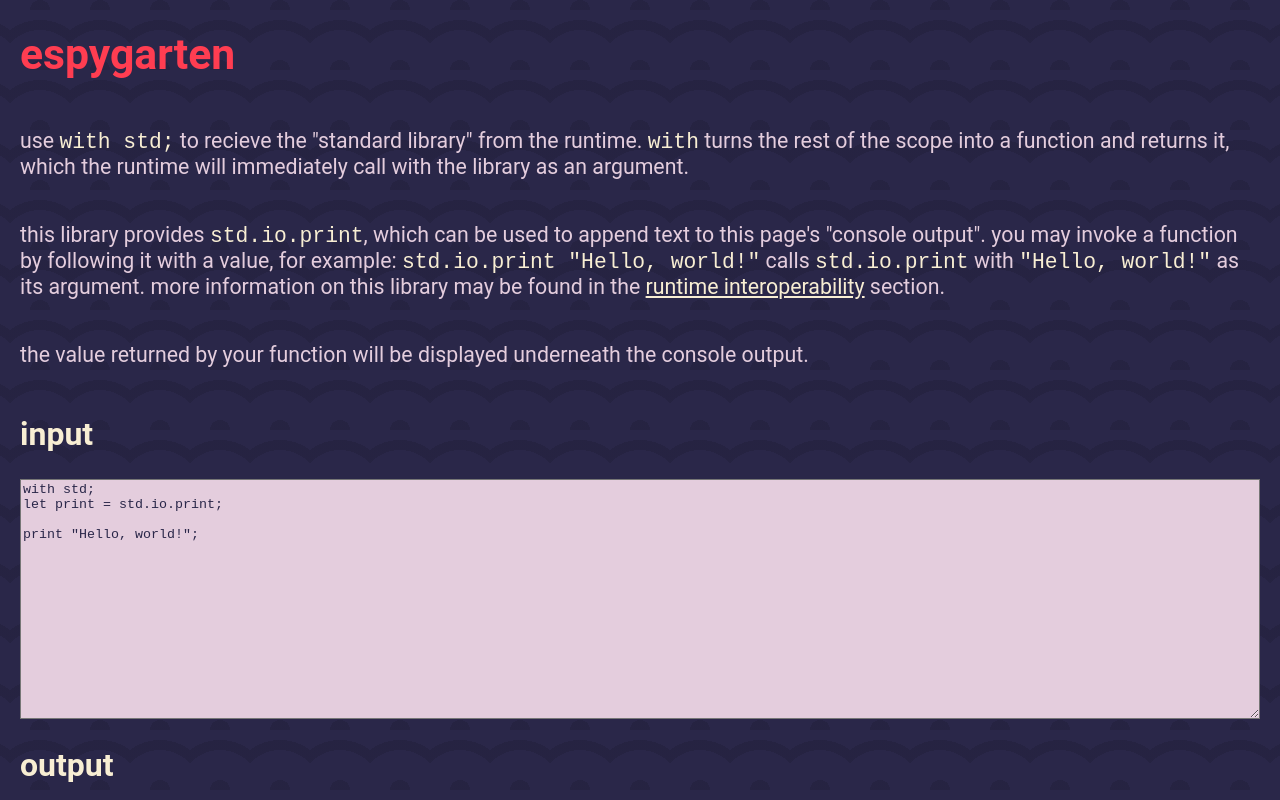
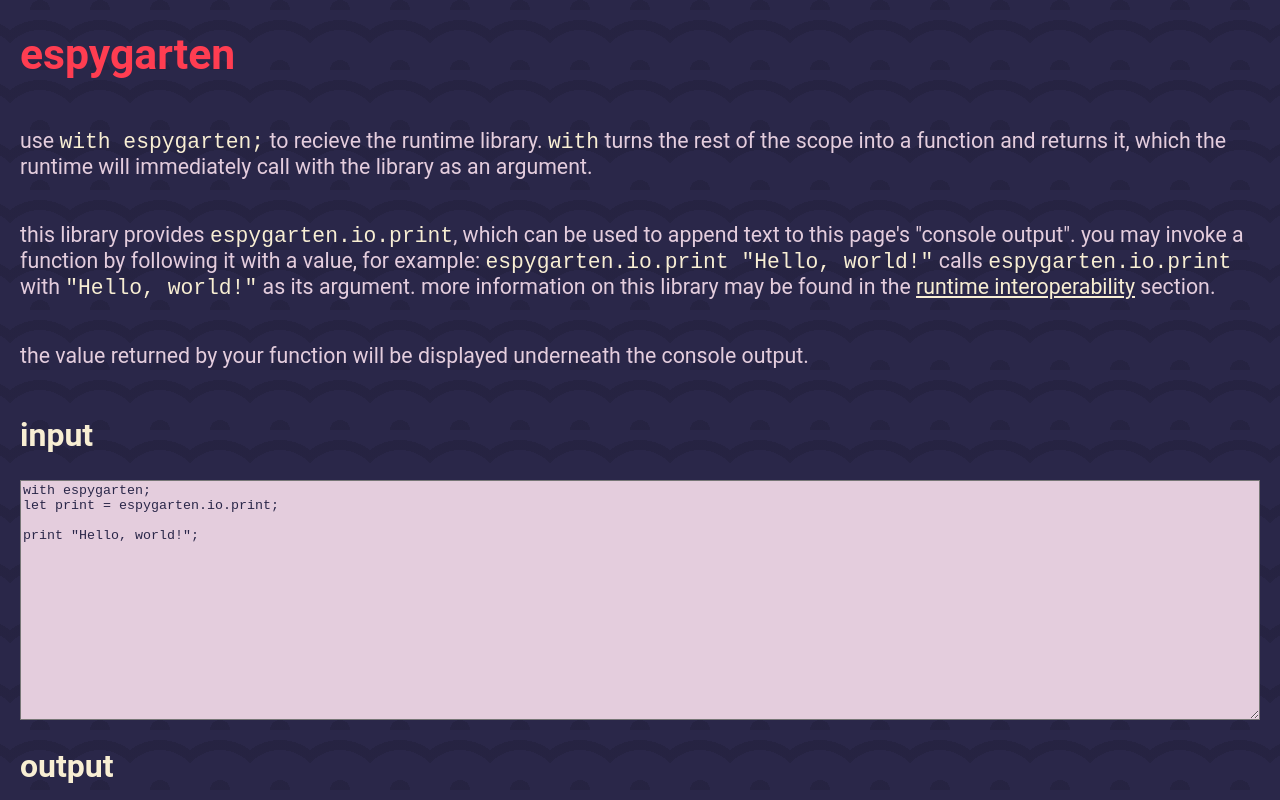
Before and after one commit to evie-calico/espy, a plain HTML site: page espygarten/index.html in a window 1280 px wide. Shown: the top 800 px of the page. Drawn offline with Linux system fonts and the light colour scheme; a script that the page names is missing.

Commit message:
Refer to espygarten library as espygarten, not std

```diff
--- a/espygarten/index.html
+++ b/espygarten/index.html
@@ -60,15 +60,15 @@
 	</header>
 	<main style="display: flex; flex-direction: column">
 		<p>
-			use <code>with std;</code> to recieve the "standard library" from the runtime.
+			use <code>with espygarten;</code> to recieve the runtime library.
 			<code>with</code> turns the rest of the scope into a function and returns it,
 			which the runtime will immediately call with the library as an argument.
 		</p>
 		<p>
-			this library provides <code>std.io.print</code>,
+			this library provides <code>espygarten.io.print</code>,
 			which can be used to append text to this page's "console output".
 			you may invoke a function by following it with a value, for example:
-			<code>std.io.print "Hello, world!"</code> calls <code>std.io.print</code>
+			<code>espygarten.io.print "Hello, world!"</code> calls <code>espygarten.io.print</code>
 			with <code>"Hello, world!"</code> as its argument.
 			more information on this library may be found in the
 			<a href="#runtime-interoperability">runtime interoperability</a> section.
@@ -79,8 +79,8 @@
 
 		<label for="input"> <h2> input </h2> </label>
 		<textarea id="input" style="height: 16lh">
-with std;
-let print = std.io.print;
+with espygarten;
+let print = espygarten.io.print;
 
 print "Hello, world!";</textarea>
 		<h2> output </h2>
```
